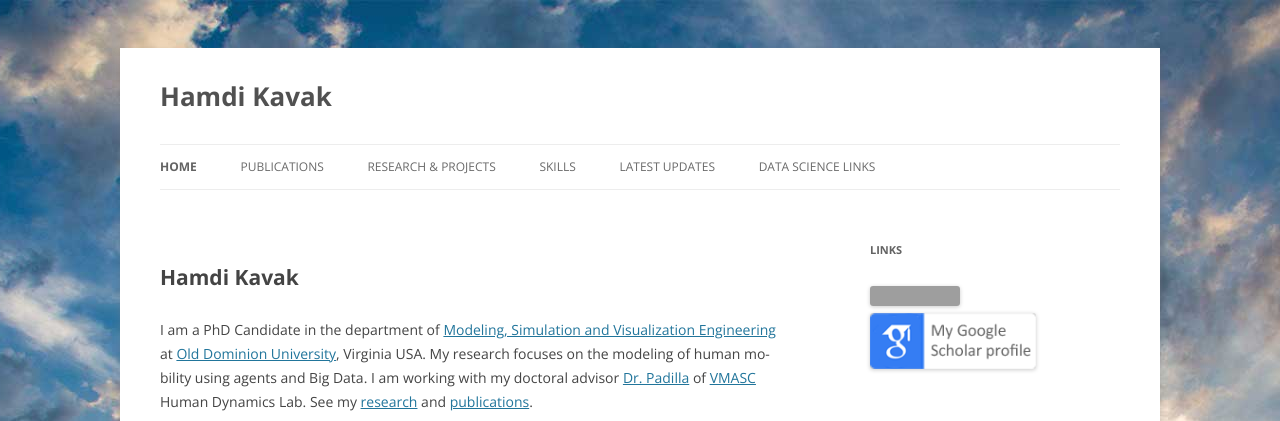
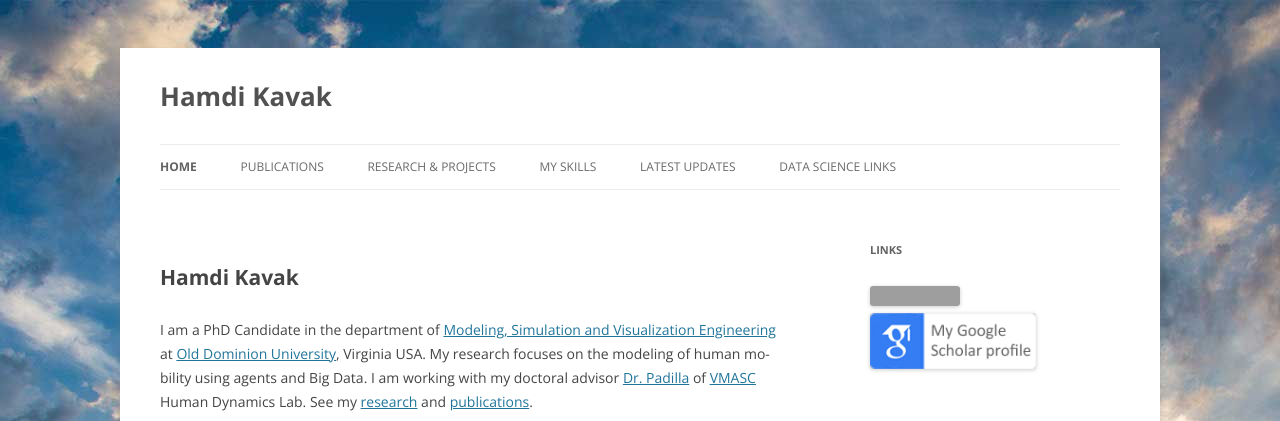
Before and after one commit to hamdikavak/hamdikavak.github.io, a Jekyll site: the page built from index.html, in a window 1280 px wide. Shown: the top 421 px of the page. Built offline with Jekyll 4.4.1, drawn with Linux system fonts in a browser that asks for light colours; nearby versions of some CDN libraries; library files that are not in the unit come from our copies; grey boxes are pictures that could not be loaded.

Commit message:
Update head.html

```diff
--- a/_includes/head.html
+++ b/_includes/head.html
@@ -57,7 +57,7 @@
 					<li id="menu-item-68" class="menu-item menu-item-type-post_type menu-item-object-page {{ page.current_page_home }} menu-item-68"><a href="{{ site.baseurl }}/">Home</a></li>
 					<li id="menu-item-71" class="menu-item menu-item-type-post_type menu-item-object-page {{ page.current_page_publications }} menu-item-71"><a href="{{ site.baseurl }}/publications/">Publications</a></li>
 					<li id="menu-item-72" class="menu-item menu-item-type-post_type menu-item-object-page {{ page.current_page_research }} menu-item-72"><a href="{{ site.baseurl }}/research-and-projects/">Research &#038; Projects</a></li>
-					<li id="menu-item-74" class="menu-item menu-item-type-post_type menu-item-object-page {{ page.current_page_skills }} menu-item-74"><a href="{{ site.baseurl }}/skills/">Skills</a></li>
+					<li id="menu-item-74" class="menu-item menu-item-type-post_type menu-item-object-page {{ page.current_page_skills }} menu-item-74"><a href="{{ site.baseurl }}/skills/">My Skills</a></li>
 					<li id="menu-item-73" class="menu-item menu-item-type-post_type menu-item-object-page {{ page.current_page_latest_updates }} menu-item-73"><a href="{{ site.baseurl }}/latest-updates/">Latest Updates</a></li>
 					<li id="menu-item-70" class="menu-item menu-item-type-post_type menu-item-object-page {{ page.current_page_datasets }} menu-item-70"><a href="{{ site.baseurl }}/datasets/">Data Science Links</a></li>
 				</ul>
```
